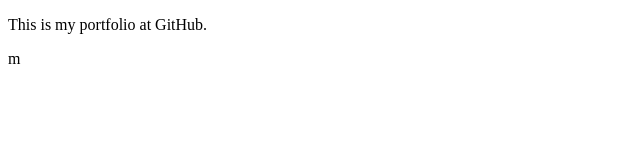
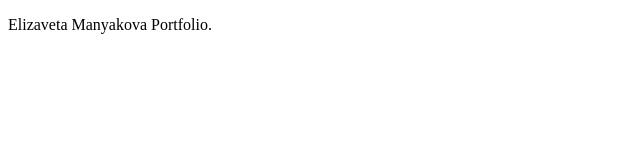
Before and after one commit to LizmMa/LizmMa.github.io, a plain HTML site: page index.html in a window 1280 px wide. Shown: the full height of the page, 0-640 px from the left. Drawn offline with Linux system fonts and the light colour scheme.

Commit message:
index.html

```diff
--- a/index.html
+++ b/index.html
@@ -4,6 +4,6 @@
     <title>Portfolio</title>
   </head>
   <body>
-    <p>This is my portfolio at GitHub.</p>
+    <p>Elizaveta Manyakova Portfolio.</p>
   </body>
-</html>m
+</html>
```
